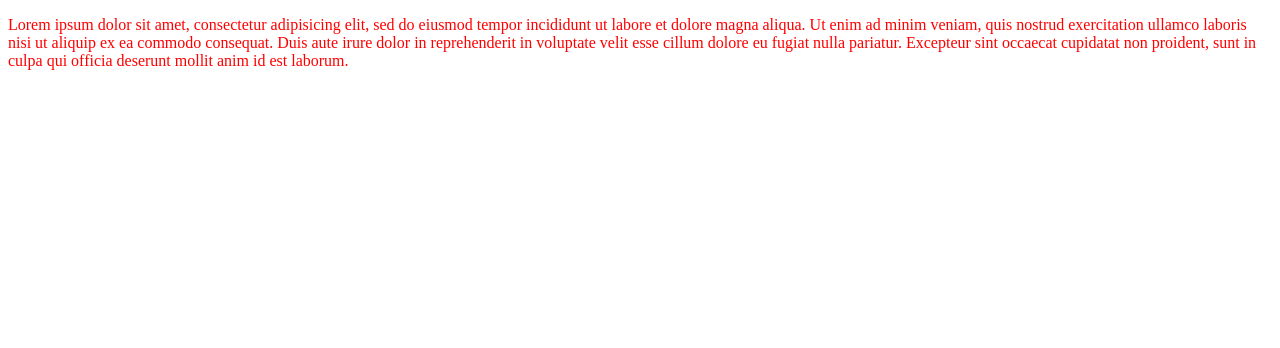
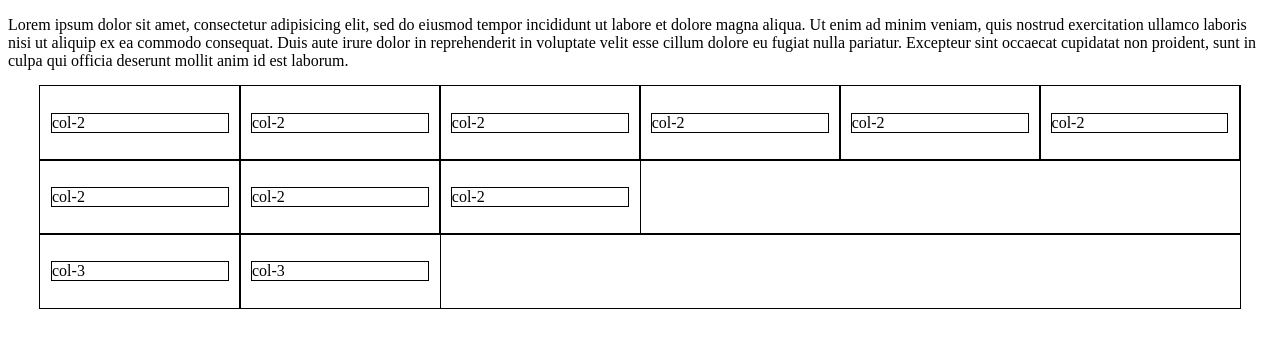
Before and after one commit to GuitarOTronic/RecreateNodeJSPage, a plain HTML site: page index.html in a window 1280 px wide. Drawn offline with Linux system fonts and the light colour scheme.

Commit message:
setup grid

```diff
--- a/index.html
+++ b/index.html
@@ -7,5 +7,25 @@
   </head>
   <body>
 <p>Lorem ipsum dolor sit amet, consectetur adipisicing elit, sed do eiusmod tempor incididunt ut labore et dolore magna aliqua. Ut enim ad minim veniam, quis nostrud exercitation ullamco laboris nisi ut aliquip ex ea commodo consequat. Duis aute irure dolor in reprehenderit in voluptate velit esse cillum dolore eu fugiat nulla pariatur. Excepteur sint occaecat cupidatat non proident, sunt in culpa qui officia deserunt mollit anim id est laborum.</p>
+<div class="grid-container outline">
+      <div class="row">
+          <div class="col-2"><p>col-2</p></div>
+          <div class="col-2"><p>col-2</p></div>
+          <div class="col-2"><p>col-2</p></div>
+          <div class="col-2"><p>col-2</p></div>
+          <div class="col-2"><p>col-2</p></div>
+          <div class="col-2"><p>col-2</p></div>
+      </div>
+      <div class="row">
+          <div class="col-2"><p>col-2</p></div>
+          <div class="col-2"><p>col-2</p></div>
+          <div class="col-2"><p>col-2</p></div>
+      </div>
+      <div class="row">
+          <div class="col-3"><p>col-3</p></div>
+          <div class="col-3"><p>col-3</p></div>
+      </div>
+  </div>
+
   </body>
 </html>
--- a/styles/main.css
+++ b/styles/main.css
@@ -1,3 +1,69 @@
-p{
-  color:red;
+
+*{
+  box-sizing: border-box;
+  /*background-color: tomato;*/
 }
+.grid-container{
+  width: 100%;
+  max-width: 1200px;
+  margin: 0 auto;
+}
+
+.row{
+  width: 100%;
+
+}
+/*-- our cleafix hack -- */
+.row:before,
+.row:after {
+  content: "";
+  display: table;
+  clear: both;
+}
+.outline, .outline *{
+       outline: 1px solid black;
+   }
+[class*='col-'] {
+       float: left;
+       min-height: 1px;
+       width: 16.66%;
+       /*    Might not want this padding here      */
+       padding:12px;
+   }
+
+.col-1{
+  width:calc(100%/12);
+}
+.col-2{
+  width: calc(100%/12)*2;
+}
+.col-3{
+  width: calc(100%/12)*3;
+}
+.col-4{
+  width: calc(100%/12)*4;
+}
+.col-5{
+  width: calc(100%/12)*5;
+}
+.col-6{
+  width: calc(100%/12)*6;
+}
+.col-7{
+  width: calc(100%/12)*7;
+}
+.col-8{
+  width: calc(100%/12)*8;
+}
+.col-9{
+  width: calc(100%/12)*9;
+}
+.col-10{
+  width: calc(100%/12)*10;
+}
+.col-11{
+  width: calc(100%/12)*11;
+}
+.col-12{
+  width: calc(100%/12)*12;
+}
```
